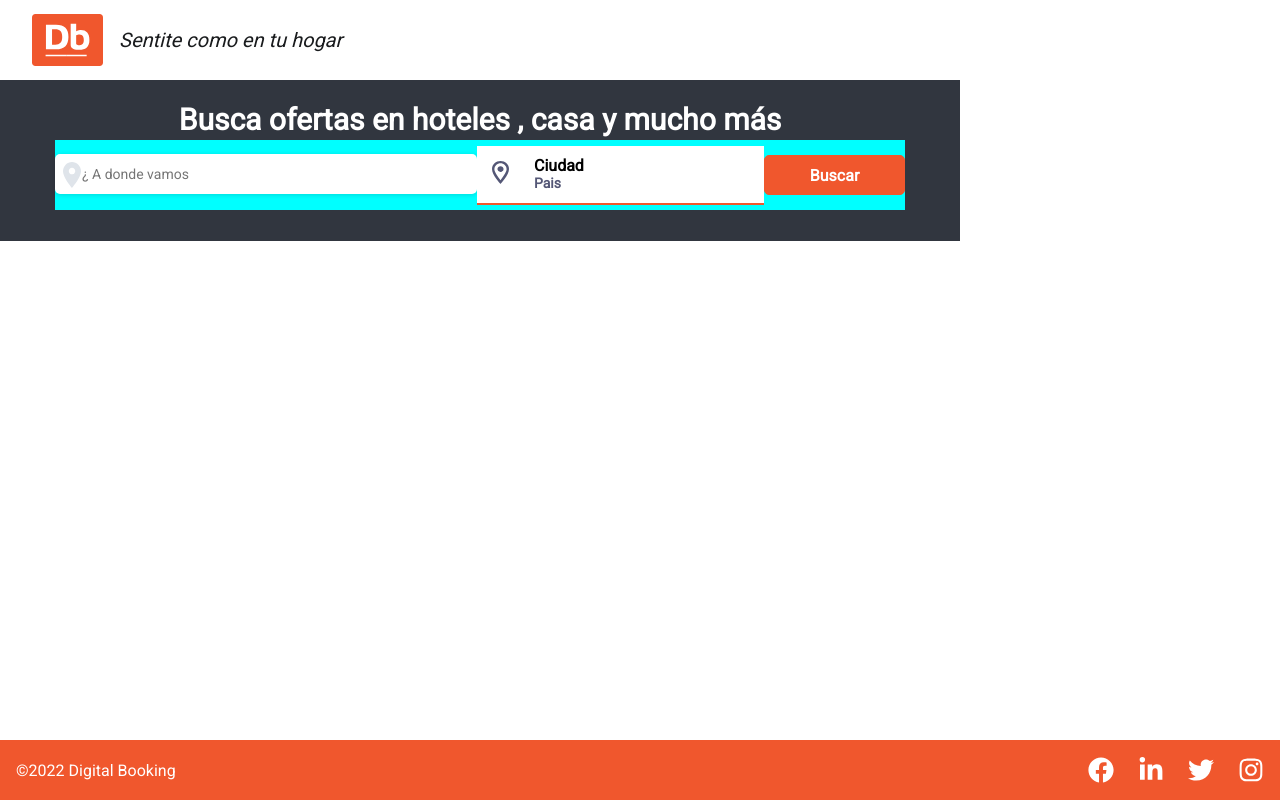
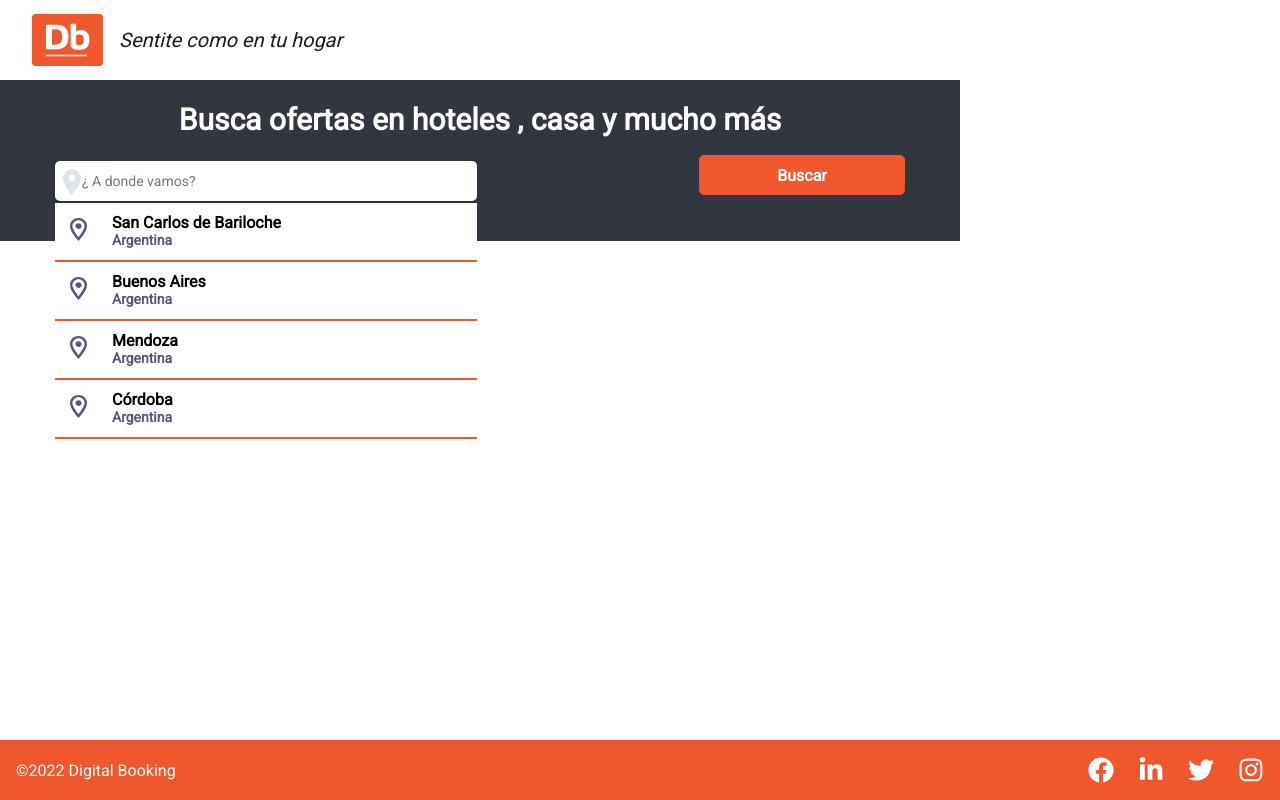
Before and after one commit to rodriguez02fer09/air-bnb, a React (Vite) app: page /home in a window 1280 px wide. Built offline with nearby package versions, Linux system fonts and the light colour scheme.

Commit message:
feat item ciudades

```diff
--- /dev/null
+++ b/src/components/DropDownLocations/DropDownLocations.jsx
@@ -0,0 +1,15 @@
+import React from "react";
+import "./dropDownLocations.css";
+import InputIcon from "../InputIcon/InputIcon"
+import ItemCities from "../ItemCities/ItemCities";
+
+const DropDownLocations = ({locations = []}) => {
+  return (<div className="container-dorpdowncities">
+    <InputIcon placeholder="¿ A donde vamos?"/>
+    {locations.map((location,index)=>{
+      return (<ItemCities ciudad={location.ciudad} pais={location.pais}/>)
+    })}
+  </div>
+)};
+
+export default DropDownLocations;
--- /dev/null
+++ b/src/components/DropDownLocations/dropDownLocations.css
@@ -0,0 +1,3 @@
+.container-dorpdowncities{
+    margin-top: 250px;
+}
--- a/src/components/InputIcon/InputIcon.jsx
+++ b/src/components/InputIcon/InputIcon.jsx
@@ -1,8 +1,8 @@
 import React from "react";
 import "./inputIcon.css";
+import img from "../../assets/locationIcon.svg"
 
-
-const InputIcon= ({img, placeholder}) => {
+const InputIcon= ({ placeholder}) => {
   return (
     <div className="container_dropDown">
       <div className="container_dropDown_input">
--- a/src/components/ItemCities/ItemCities.jsx
+++ b/src/components/ItemCities/ItemCities.jsx
@@ -2,16 +2,18 @@ import React from "react";
 import "./itemCities.css";
 import LocationIconBlack from "../../assets/locationIconBlack.svg";
 
-const ItemCities = () => {
+
+
+const ItemCities = ({ciudad , pais}) => {
   return (
     <div className="container_item">
       <div className="container_item_img">
         <img src={LocationIconBlack} alt="location" />
       </div>
       <div className="container_item_descripcion">
-      <p className="container_item_ciudad">Ciudad</p>
-      <p className="container_item_pais">Pais</p>
-    </div>
+        <p className="container_item_ciudad">{ciudad}</p>
+        <p className="container_item_pais">{pais}</p>
+      </div>
     </div>
   );
 };
--- a/src/components/Search/Search.jsx
+++ b/src/components/Search/Search.jsx
@@ -1,11 +1,9 @@
 import React from "react";
 import "./search.css"
-import InputIcon from "../InputIcon/InputIcon";
 import Button from '../Button/Button'
-import LocationIcon  from"../../assets/locationIcon.svg"
-import ItemCities from "../ItemCities/ItemCities"
+import DropDownLocations from "../DropDownLocations/DropDownLocations"
 
-
+const locations =[{ciudad:"San Carlos de Bariloche",pais:"Argentina"},{ciudad:"Buenos Aires",pais:"Argentina"},{ciudad:"Mendoza",pais:"Argentina"},{ciudad:"Córdoba",pais:"Argentina"}]
 
 const Search = () => {
   return (
@@ -14,8 +12,7 @@ const Search = () => {
         Busca ofertas en hoteles , casa y mucho más
       </h1>
       <div className="container_search_cities_date">
-     <InputIcon placeholder="¿ A donde vamos" img = {LocationIcon}/>
-    <ItemCities/>
+      <DropDownLocations locations={locations}/>
       <Button text="Buscar" style="dark" size="0" />
       </div>
     </section>
--- a/src/components/Search/search.css
+++ b/src/components/Search/search.css
@@ -23,5 +23,5 @@
     flex-direction: row;
     justify-content: space-between;
     align-items: center;
-    background-color: aqua;
+
 }
```
